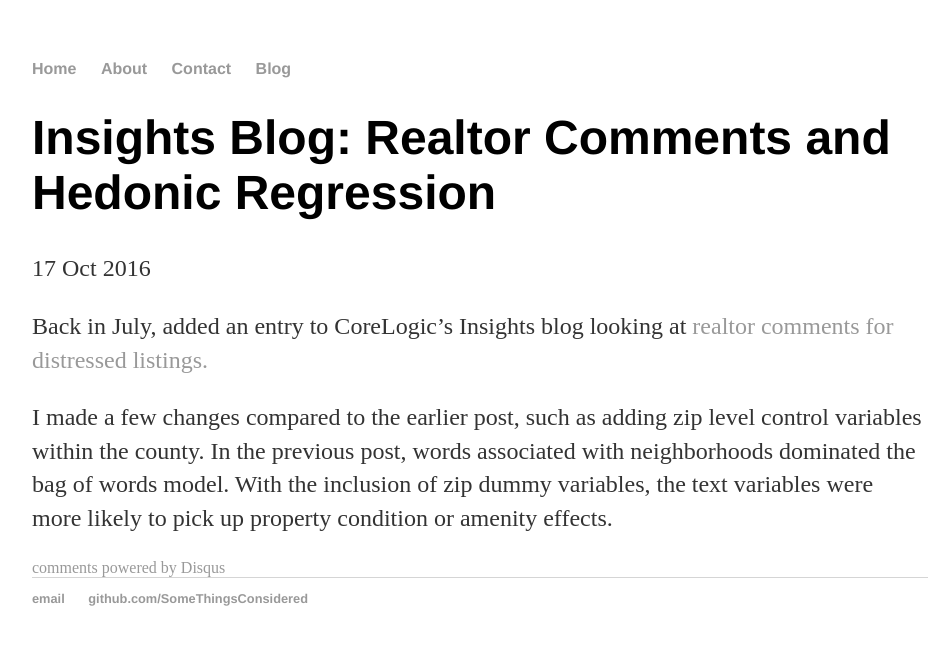
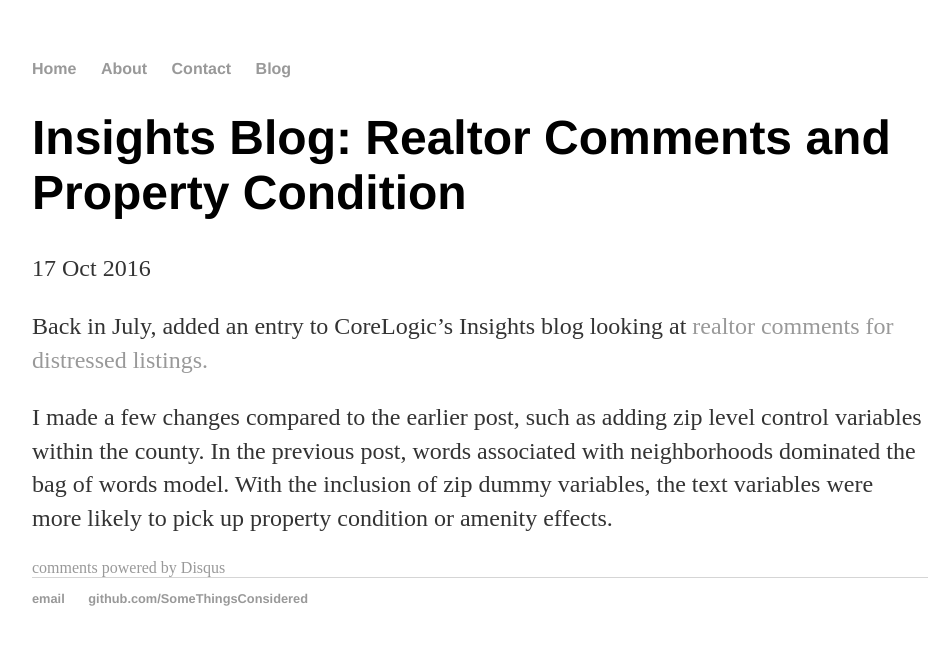
Before and after one commit to SomeThingsConsidered/SomeThingsConsidered.github.io, a Jekyll site: the page built from _posts/2016-10-17-Better-Late-Than-Never.md, in a window 1280 px wide. Shown: the top 645 px of the page, without its empty margins (160-1112 px from the left). Built offline with Jekyll 4.4.1, drawn with Linux system fonts in a browser that asks for light colours; comment, search, counter and statistics services are not loaded.

Commit message:
Update 2016-10-17-Better-Late-Than-Never.md

```diff
--- a/_posts/2016-10-17-Better-Late-Than-Never.md
+++ b/_posts/2016-10-17-Better-Late-Than-Never.md
@@ -1,6 +1,6 @@
 ---
 layout: post
-title: "Insights Blog: Realtor Comments and Hedonic Regression"
+title: "Insights Blog: Realtor Comments and Property Condition"
 date: 2016-10-17
 ---
 Back in July,  added an entry to CoreLogic's Insights blog looking at <a href="http://www.corelogic.com/blog/authors/matt-cannon/2016/07/turning-words-into-data-part-ii.aspx#.WATNupMrKgQ" a> realtor comments for distressed listings. </a>
```
